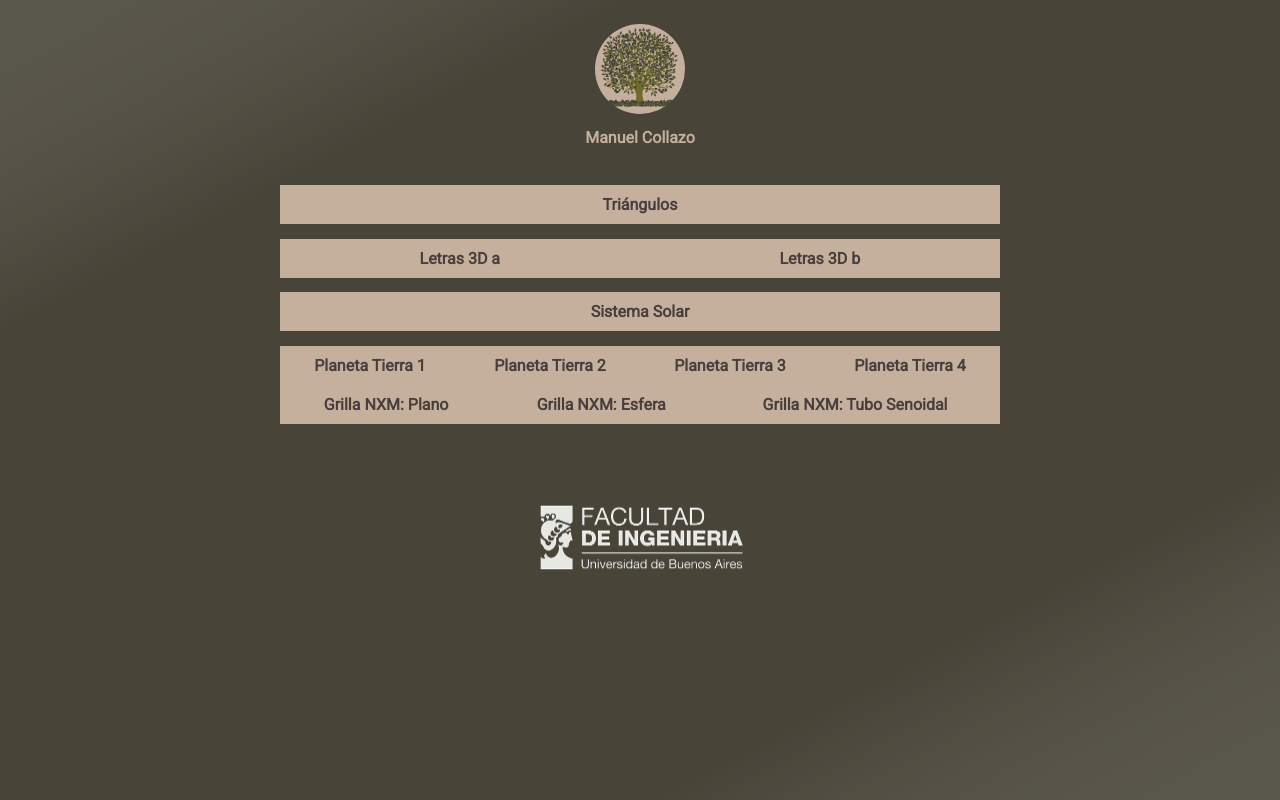
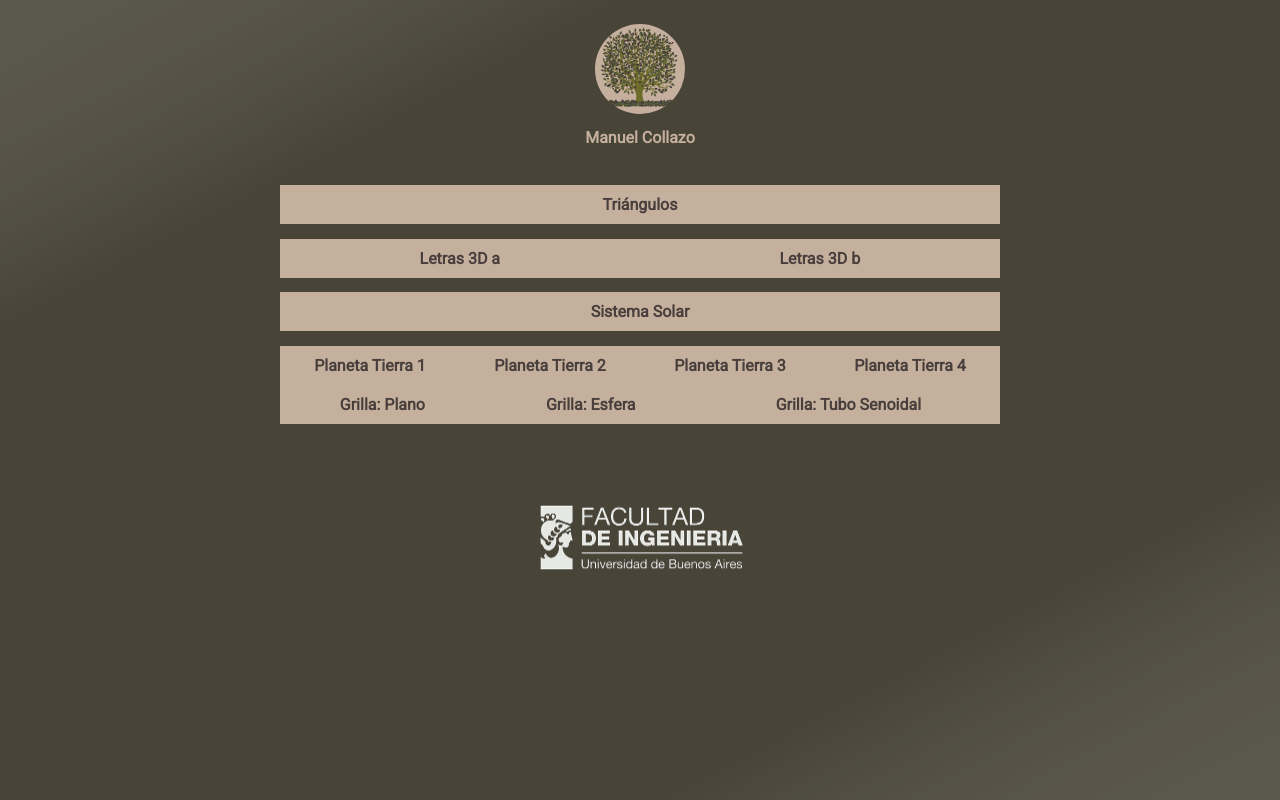
Before and after one commit to collazomanuel/sistemas-graficos, a plain HTML site: page index.html in a window 1280 px wide. Drawn offline with Linux system fonts and the light colour scheme.

Commit message:
Update index.html

```diff
--- a/index.html
+++ b/index.html
@@ -175,11 +175,11 @@
 
         <ul class="fila">
 
-            <li><a href="demoGrillaNxM/indexPlano.html">Grilla NXM: Plano</a></li>
+            <li><a href="demoGrillaNxM/indexPlano.html">Grilla: Plano</a></li>
 
-            <li><a href="demoGrillaNxM/indexEsfera.html">Grilla NXM: Esfera</a></li>
+            <li><a href="demoGrillaNxM/indexEsfera.html">Grilla: Esfera</a></li>
 
-            <li><a href="demoGrillaNxM/indexTuboSenoidal.html">Grilla NXM: Tubo Senoidal</a></li>
+            <li><a href="demoGrillaNxM/indexTuboSenoidal.html">Grilla: Tubo Senoidal</a></li>
 
         </ul>
 
```
